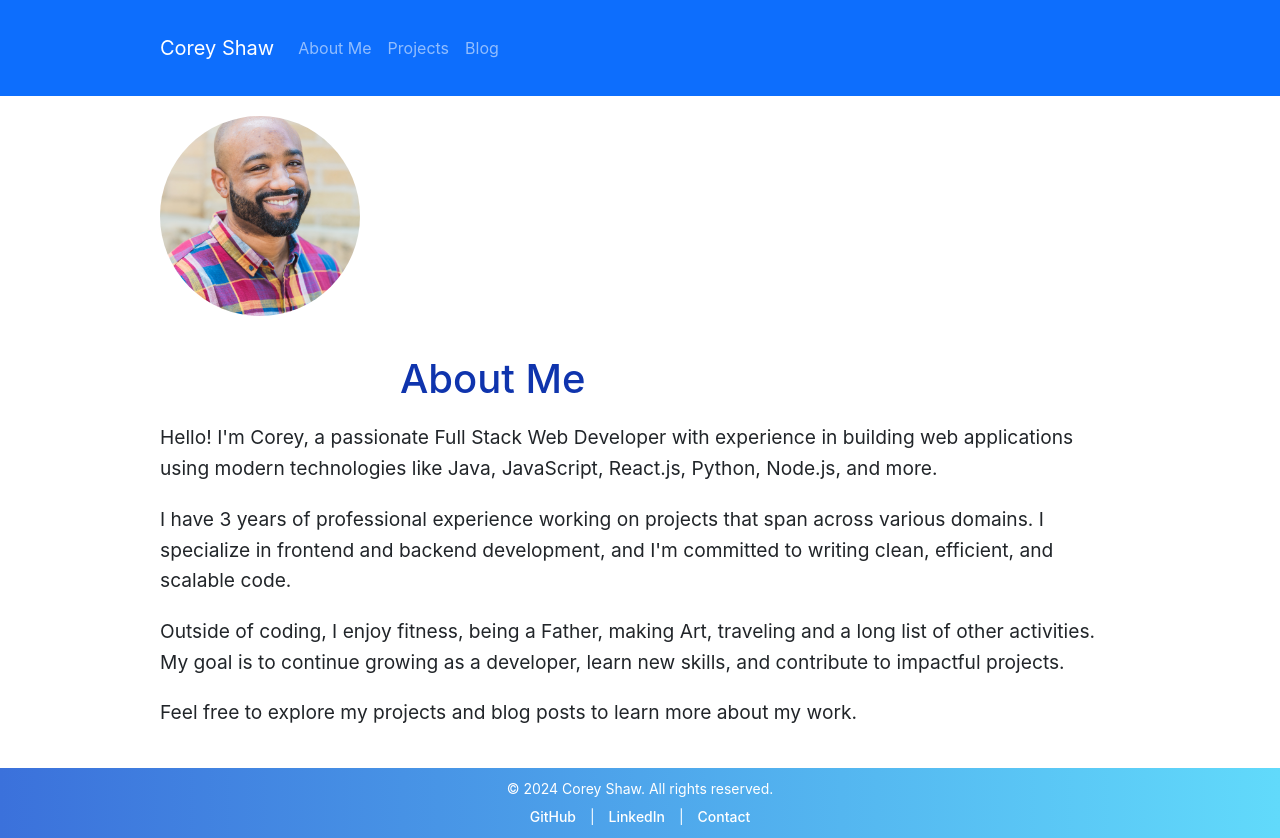
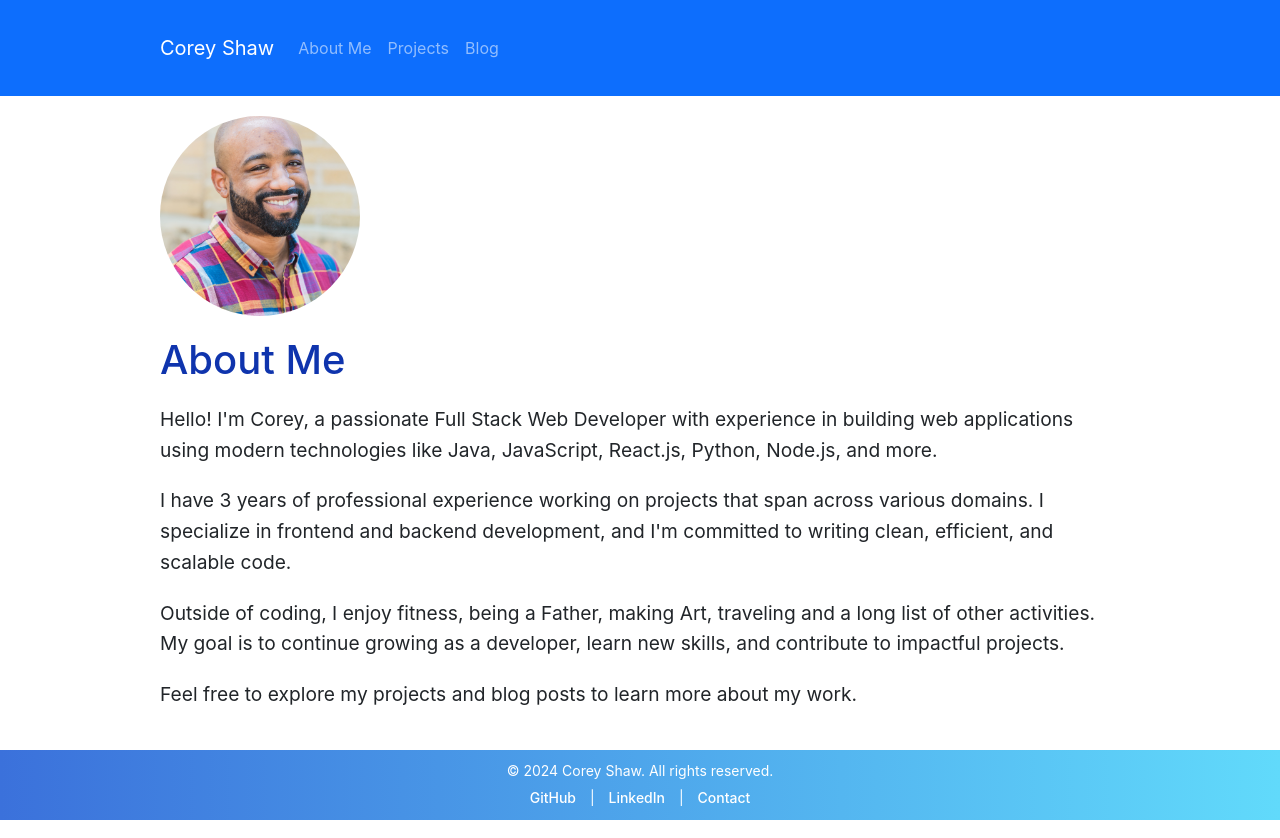
Before and after one commit to shawcorey/my-portfolio, a React (Create React App) app: page /about in a window 1280 px wide. Built offline with nearby package versions, Linux system fonts and the light colour scheme.

Commit message:
Fixed Footer and About me
Fixed the footer to be in a more fixed position. Made the About me section more relative.

```diff
--- a/src/App.css
+++ b/src/App.css
@@ -32,7 +32,6 @@ footer {
   padding: 20px;
   background-color: #333;
   color: white;
-  position: relative;
   bottom: 0;
   width: 100%;
 }
--- a/src/components/about.component.css
+++ b/src/components/about.component.css
@@ -17,6 +17,7 @@
 }
 
 h2 {
+    text-align: left;
     font-size: 2.5rem;
     margin-bottom: 20px;
     color: rgb(15, 52, 173);
--- a/src/components/projects.component.css
+++ b/src/components/projects.component.css
@@ -9,7 +9,7 @@
       padding: 20px; /* Adjust padding to avoid footer overlap */
     }
   }
-  h2{
+  .projects-header{
     margin: 2% 25%;
   }
 /* Adjust the main projects container */
--- a/src/components/projects.component.js
+++ b/src/components/projects.component.js
@@ -14,7 +14,7 @@ const Projects = () => {
 
     return (
         <div class="projects-content">
-        <h2>My Projects</h2>
+       <div class="projects-header"> <h2>My Projects</h2></div>
         <div className="projects-container">
 
             <ul class="rolldown-list" id="repoList">
```
